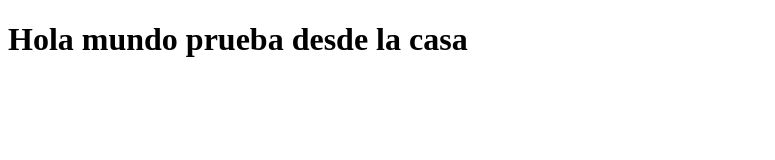
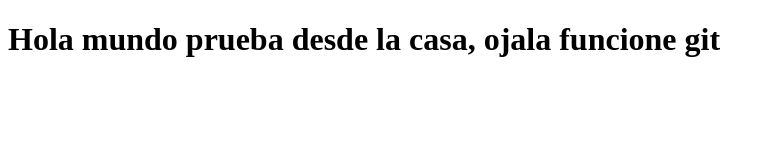
Before and after one commit to AlvaroRubilar/cursos, a plain HTML site: page index.html in a window 1280 px wide. Shown: the whole page, without its empty margins (0-775 px from the left). Drawn offline with Linux system fonts and the light colour scheme.

Commit message:
Update index.html

```diff
--- a/index.html
+++ b/index.html
@@ -7,6 +7,6 @@
   <title>Clases</title>
 </head>
 <body>
-  <h1>Hola mundo prueba desde la casa</h1>
+  <h1>Hola mundo prueba desde la casa, ojala funcione git</h1>
 </body>
 </html>
```
